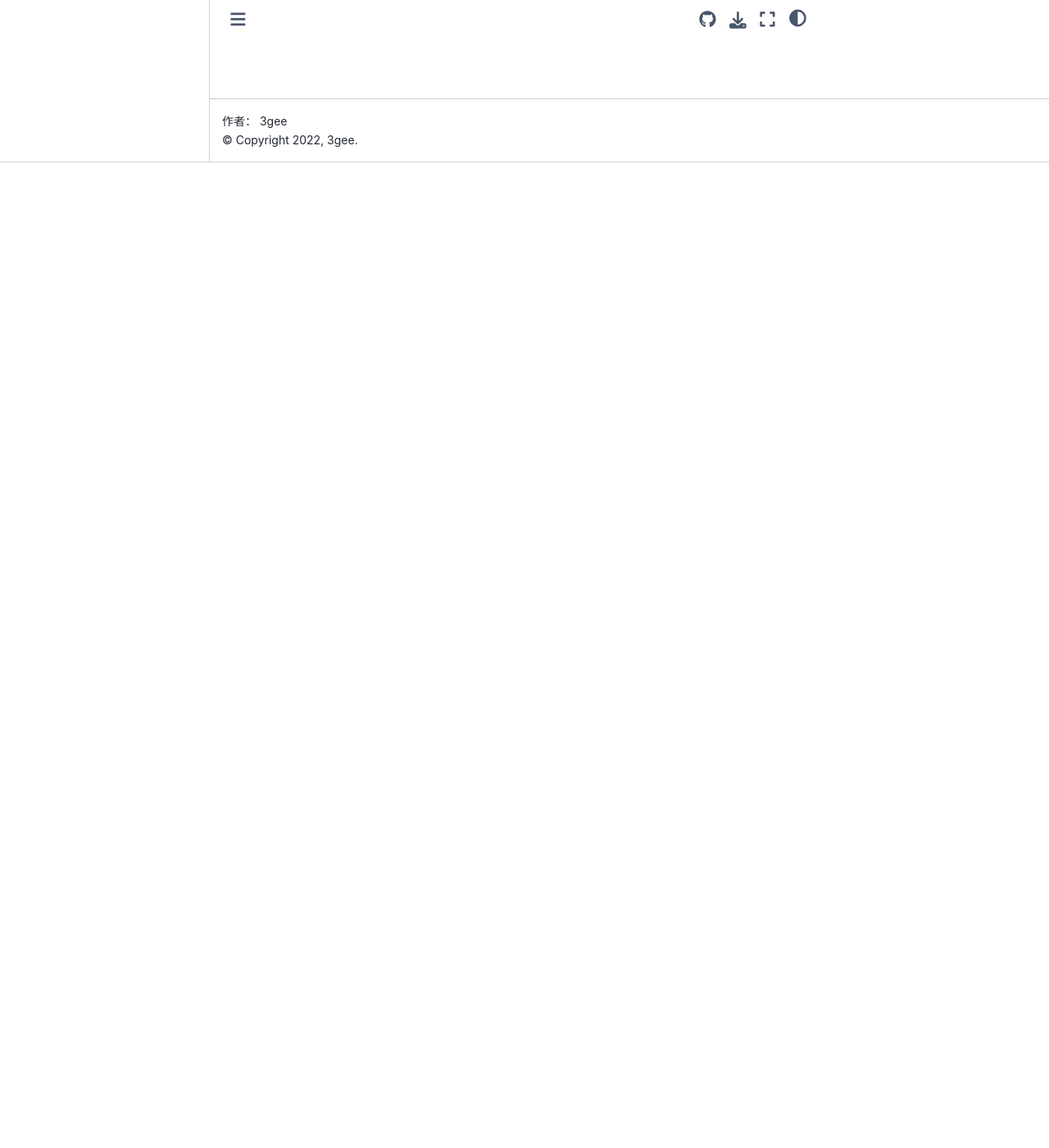
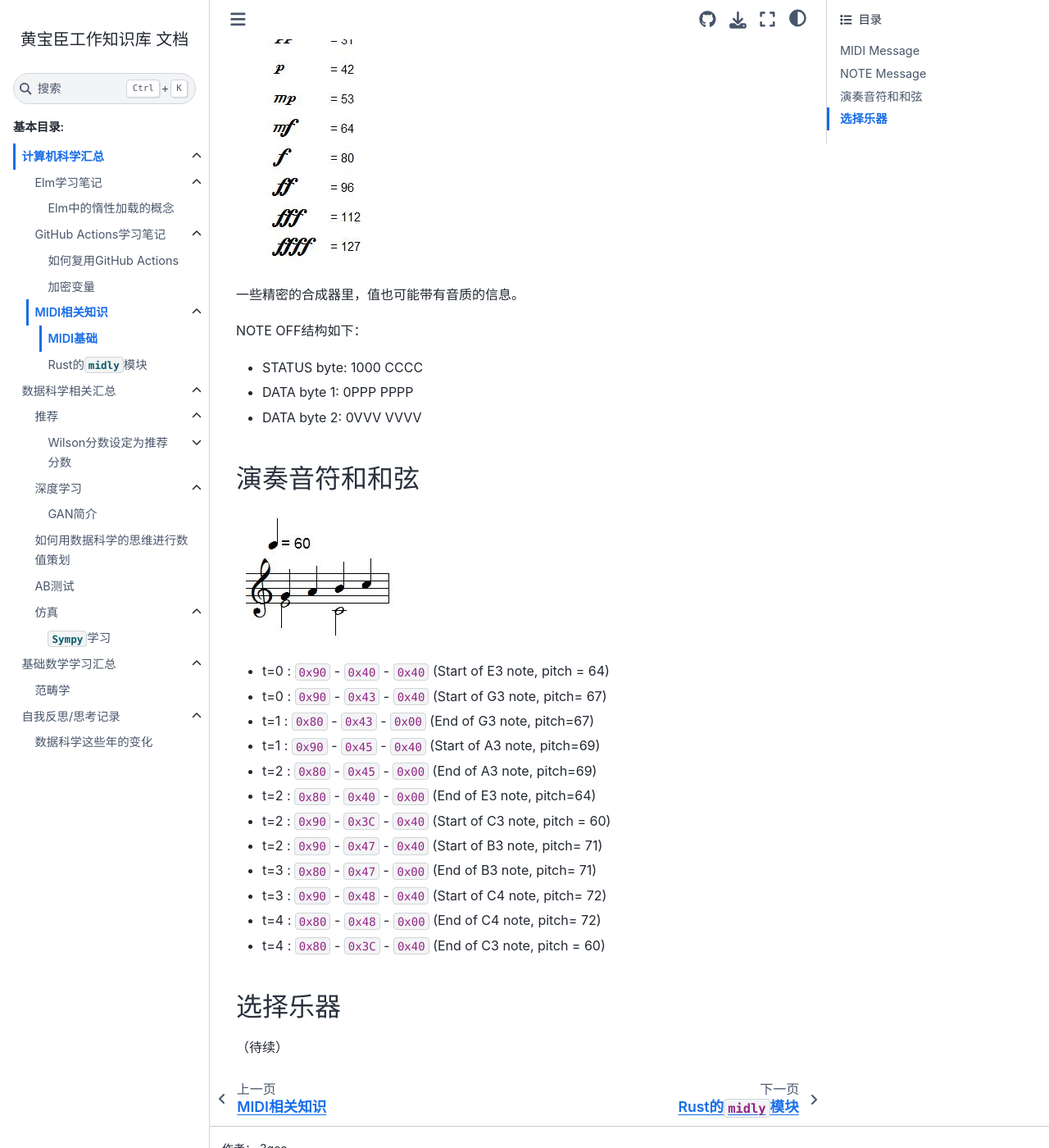
Before and after one commit to threecifanggen/my-work-wiki, a Sphinx documentation site: the page built from home/source/computer_science/midi/basic.md, in a window 1280 px wide and 1400 px high, scrolled down 1202 px. Shown: the whole window at 82% size. Built offline with Sphinx 7.4.7 and the Sphinx Book theme 1.1.4, drawn with Linux system fonts in a browser that asks for light colours; some of the changed text lies outside the part shown.

Commit message:
增加midi相关教程

```diff
--- a/home/source/computer_science/midi/basic.md
+++ b/home/source/computer_science/midi/basic.md
@@ -3,3 +3,62 @@
 :::{note}
 内容来自[CMU的一个在线教程](https://www.cs.cmu.edu/~music/cmsip/readings/MIDI%20tutorial%20for%20programmers.html)
 :::
+
+## MIDI Message
+
+MIDI语言没有定义声音，而是定义了如何用合成器创建声音的指令。
+
+MIMI Message一般是一个或多个字节（8位），第一个字节是STATUS byte，后面一般会跟上一些新增的参数。STATUS byte第7位设定为1，DATA byte第七位设定为0。
+
+|  -   |    STATUS byte    |  DATA byte   |
+|:----:|:-----------------:|:------------:|
+| 位置 |       开始        | 在STATUS之后 |
+| 特征 |     第七位是1     |  第七位是0   |
+| 作用 | 决定Message的类型 |              |
+
+### STATUS byte
+
+STATUS byte可能包含MIDI通道(channel)数，可以有16个MIDI通道（从0~15，使用十六进制数）。实践中，音乐家和软件一般是从1开始计数，所以在使用相关软件和程序时要判断是不是从0计数。一个chennel可以控制一个乐器演奏，所以最多可以16个乐器独立演奏。
+
+## NOTE Message
+
+最主要要的message是NOTE ON和NOTE OFF信息。
+
+设定NOTE ON时就是研究者敲击乐器的时候：它包括了参数表示**音高**和**速度**。NOTE OFF则是切换合成器。
+
+NOTE ON结构实例如下：
+
+* STATUS byte: 1001 CCCC (CCCC是MIDI的channel， 从0到15)
+* DATA byte 1: 0PPP PPPP (PPP PPP音高， 从0到127，middle C是60)
+* DATA byte 2: 0VVV VVVV (VVV VVVV是速度值 从0到127)
+
+    ![](assets/img/2022-01-07-10-43-20.png)
+
+一些精密的合成器里，值也可能带有音质的信息。
+
+NOTE OFF结构如下：
+
+* STATUS byte: 1000 CCCC
+* DATA byte 1: 0PPP PPPP
+* DATA byte 2: 0VVV VVVV
+
+## 演奏音符和和弦
+
+![](assets/img/2022-01-07-10-58-18.png)
+
+* t=0 : `0x90` - `0x40` - `0x40` (Start of E3 note, pitch = 64)
+* t=0 : `0x90` - `0x43` - `0x40` (Start of G3 note, pitch= 67)
+* t=1 : `0x80` - `0x43` - `0x00` (End of G3 note, pitch=67)
+* t=1 : `0x90` - `0x45` - `0x40` (Start of A3 note, pitch=69)
+* t=2 : `0x80` - `0x45` - `0x00` (End of A3 note, pitch=69)
+* t=2 : `0x80` - `0x40` - `0x00` (End of E3 note, pitch=64)
+* t=2 : `0x90` - `0x3C` - `0x40` (Start of C3 note, pitch = 60)
+* t=2 : `0x90` - `0x47` - `0x40` (Start of B3 note, pitch= 71)
+* t=3 : `0x80` - `0x47` - `0x00` (End of B3 note, pitch= 71)
+* t=3 : `0x90` - `0x48` - `0x40` (Start of C4 note, pitch= 72)
+* t=4 : `0x80` - `0x48` - `0x00` (End of C4 note, pitch= 72)
+* t=4 : `0x80` - `0x3C` - `0x40` (End of C3 note, pitch = 60)
+
+## 选择乐器
+
+（待续）
--- /dev/null
+++ b/home/source/computer_science/midi/midly.md
@@ -0,0 +1 @@
+# Rust的`midly`模块
--- /dev/null
+++ b/home/source/data_science/ab_test/intro.md
@@ -0,0 +1 @@
+# AB测试
--- /dev/null
+++ b/home/source/data_science/simulation/intro.md
@@ -0,0 +1,7 @@
+# 仿真
+
+:::{toctree}
+:maxdepth: 1
+
+sympy/intro
+:::
--- /dev/null
+++ b/home/source/data_science/simulation/sympy/intro.md
@@ -0,0 +1 @@
+# `Sympy`学习
```
Also changed, not shown: home/source/computer_science/midi/intro.md (+1 -0 lines), home/source/data_science/intro.md (+2 -0 lines), home/source/computer_science/midi/assets/img/2022-01-07-10-43-20.png (added), home/source/computer_science/midi/assets/img/2022-01-07-10-58-18.png (added).
